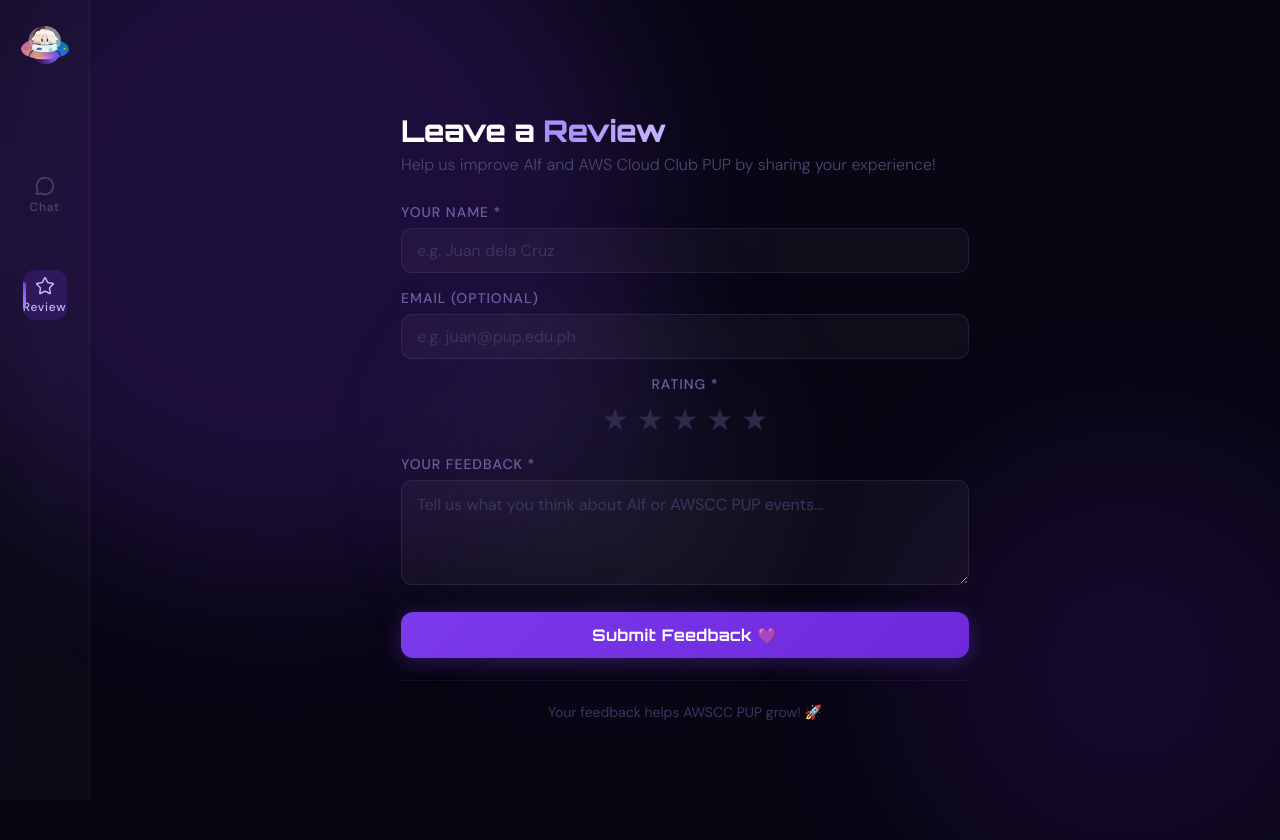
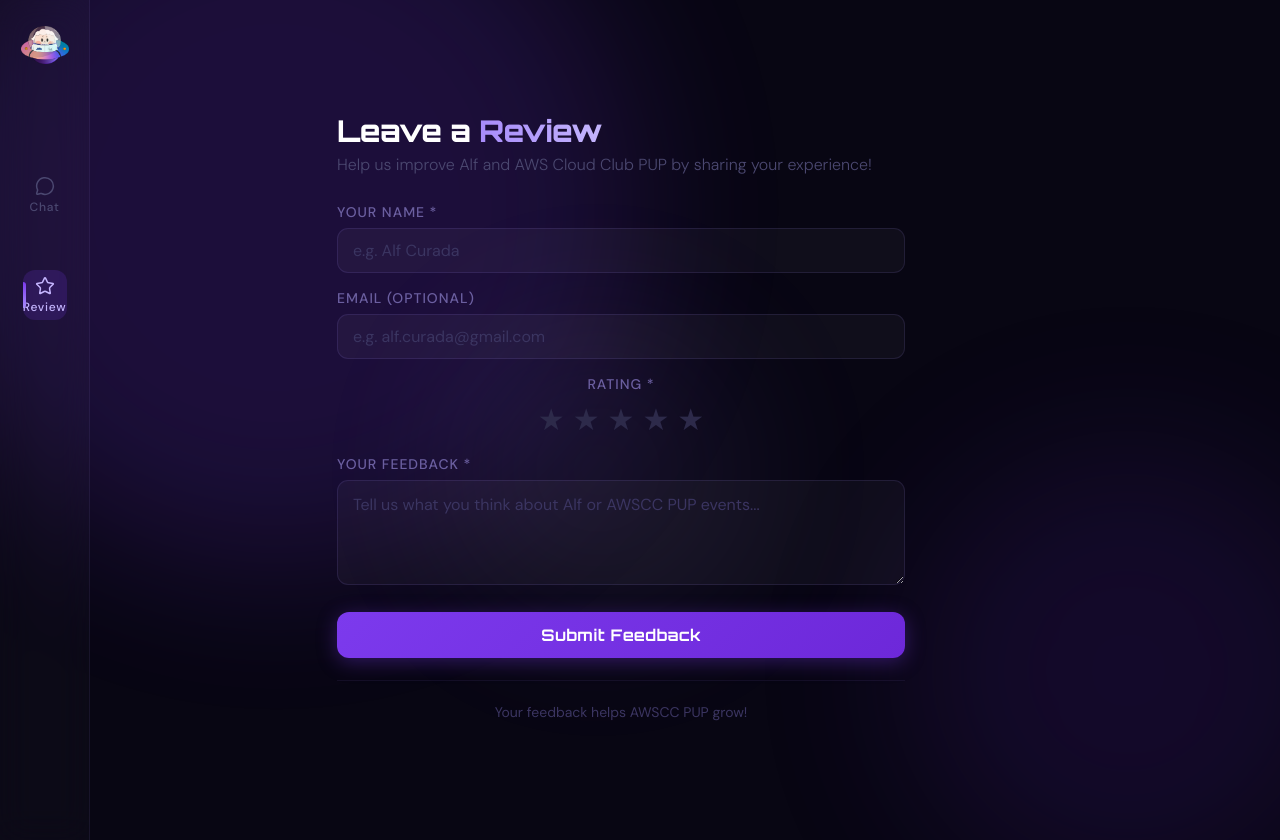
Before and after one commit to Hanji-exe/ALF-AI, a React (Vite) app in the folder frontend/: page / in a window 1280 px wide. Both pictures are taken after a click on the button "Review". Before the commit the page ends 800 px from the top, so only its background shows below. Built offline with nearby package versions, Linux system fonts and the light colour scheme.

Commit message:
Fix Feedback

```diff
--- a/frontend/src/chatbot.css
+++ b/frontend/src/chatbot.css
@@ -17,8 +17,8 @@
 /* ── App Shell ── */
 .app {
   display: flex;
-  height: 100vh;
-  width: 100vw;
+  height: 105vh;
+  width: 90vw;
   background: #080613;
   position: relative;
   overflow: hidden;
@@ -111,7 +111,7 @@
   width: 100%;
   margin: 0 auto;
   padding: 0 28px;
-  height: 100%;
+  height: 90%;
   animation: slideIn 0.3s ease;
 
 }
@@ -123,7 +123,7 @@
   text-align: center;
   animation: fadeUp 0.5s ease forwards;
   flex-shrink: 0;
-  max-height: 800px;
+  max-height: 300px;
   opacity: 1;
   overflow: hidden;
   transition: opacity 0.5s ease, max-height 0.6s ease, padding 0.5s ease;
--- a/frontend/src/chatbot.jsx
+++ b/frontend/src/chatbot.jsx
@@ -329,13 +329,13 @@
 
             <div className="form-group">
               <label className="form-label">Your Name *</label>
-              <input className="form-input" type="text" placeholder="e.g. Juan dela Cruz"
+              <input className="form-input" type="text" placeholder="e.g. Alf Curada"
                 value={feedback.name} onChange={e => setFeedback({ ...feedback, name: e.target.value })} />
             </div>
 
             <div className="form-group">
               <label className="form-label">Email (optional)</label>
-              <input className="form-input" type="email" placeholder="e.g. juan@pup.edu.ph"
+              <input className="form-input" type="email" placeholder="e.g. alf.curada@gmail.com"
                 value={feedback.email} onChange={e => setFeedback({ ...feedback, email: e.target.value })} />
             </div>
 
@@ -354,7 +354,7 @@
             </div>
 
             <button className="submit-btn" onClick={submitFeedback} disabled={feedbackLoading}>
-              {feedbackLoading ? "Sending..." : "Submit Feedback 💜"}
+              {feedbackLoading ? "Sending..." : "Submit Feedback "}
             </button>
 
             {feedbackStatus === "success" && <div className="status-box status-success"> Salamat! Your feedback has been sent successfully!</div>}
@@ -362,10 +362,12 @@
             {feedbackStatus === "failed"  && <div className="status-box status-failed"> Something went wrong. Please try again later.</div>}
 
             <div className="divider" />
-            <p style={{ fontSize: 14, color: "#3b3561", textAlign: "center" }}>Your feedback helps AWSCC PUP grow! 🚀</p>
+            <p style={{ fontSize: 14, color: "#3b3561", textAlign: "center" }}>Your feedback helps AWSCC PUP grow!</p>
           </div>
         )}
       </div>
     </div>
   )
+
+
 }
```
